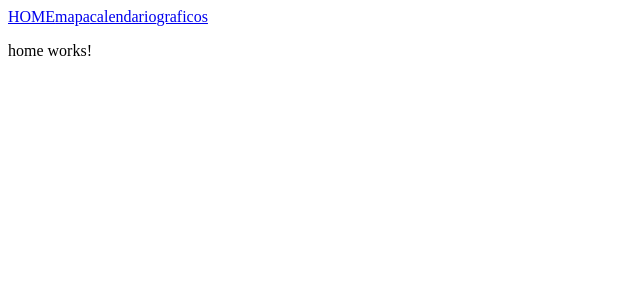
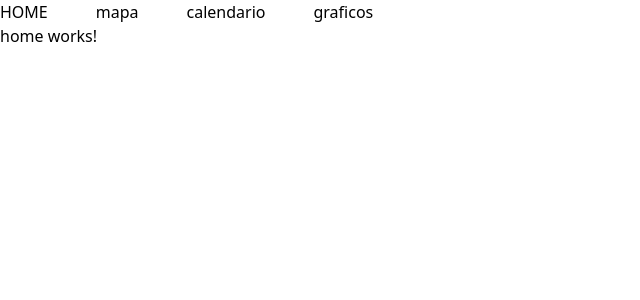
Before and after one commit to basantades/RollerBCN, an Angular app: page / in a window 1280 px wide. Shown: the top 300 px of the page, without its empty margins (0-640 px from the left). Built offline with nearby package versions, Linux system fonts and the light colour scheme.

Commit message:
install tailwindcss

```diff
--- a/package.json
+++ b/package.json
@@ -18,7 +18,10 @@
     "@angular/platform-browser": "^19.1.0",
     "@angular/platform-browser-dynamic": "^19.1.0",
     "@angular/router": "^19.1.0",
+    "@tailwindcss/postcss": "^4.0.8",
+    "postcss": "^8.5.3",
     "rxjs": "~7.8.0",
+    "tailwindcss": "^4.0.8",
     "tslib": "^2.3.0",
     "zone.js": "~0.15.0"
   },
--- a/src/styles.scss
+++ b/src/styles.scss
@@ -1 +1 @@
-/* You can add global styles to this file, and also import other style files */
+@import "tailwindcss";
```
Also changed, not shown: .postcssrc.json (added), 1 other file (tests, documents, lock files or other folders).
